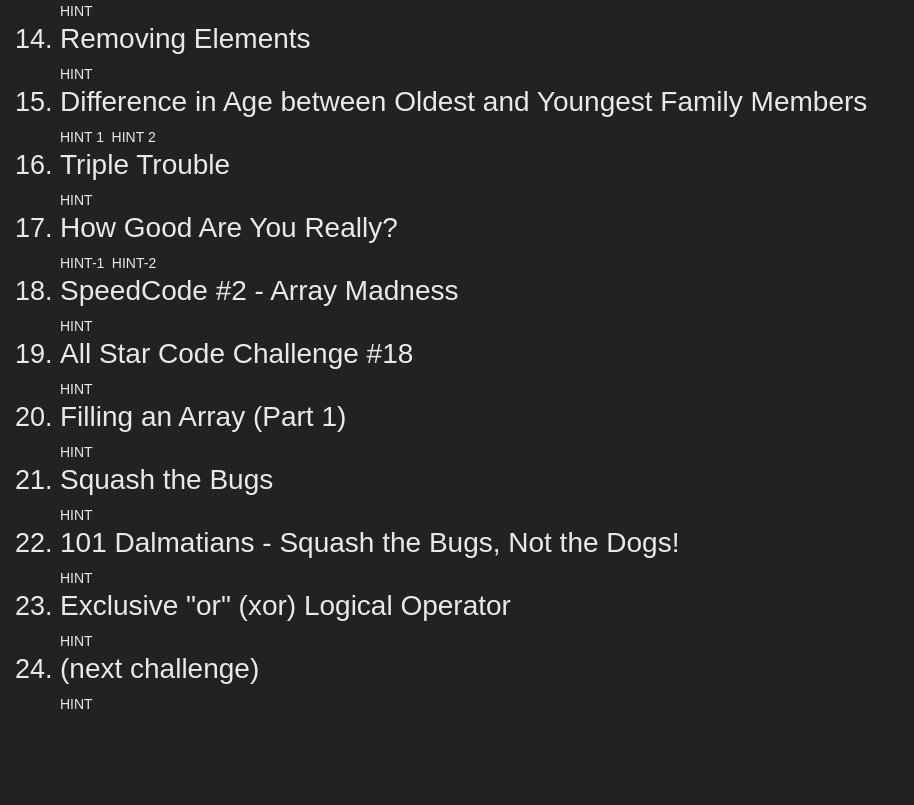
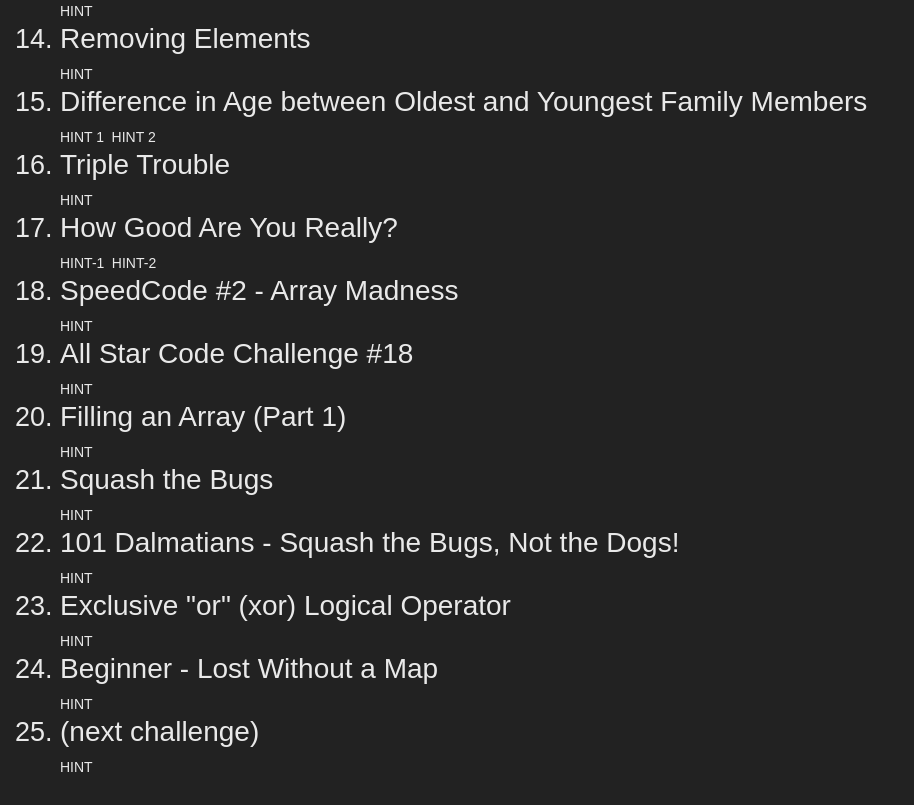
Before and after one commit to scholtz-gnome/codewars-challenges, a plain HTML site: page 8.2 Intermediate/index.html in a window 1280 px wide. Shown: the part 923-1728 px from the top of the page, without its empty margins (0-914 px from the left). Before the commit the page ends 1665 px from the top, so only its background shows below. Drawn offline with Linux system fonts and the light colour scheme.

Commit message:
Added 8kyu Int: Beginner - Lost Without a Map

```diff
--- a/8.2 Intermediate/index.html
+++ b/8.2 Intermediate/index.html
@@ -141,6 +141,10 @@
       <a href="https://developer.mozilla.org/en-US/docs/Web/JavaScript/Guide/Expressions_and_Operators#Logical" target="_blank">HINT</a>
     </li>
     <li>
+      <a href="https://www.codewars.com/kata/57f781872e3d8ca2a000007e" target="_blank" class="main">Beginner - Lost Without a Map</a>
+      <a href="https://developer.mozilla.org/en-US/docs/Web/JavaScript/Reference/Global_Objects/Array/map" target="_blank">HINT</a>
+    </li>
+    <li>
       <a href="about:blank" target="_blank" class="main">(next challenge)</a>
       <a href="about:blank" target="_blank">HINT</a>
     </li>
```
